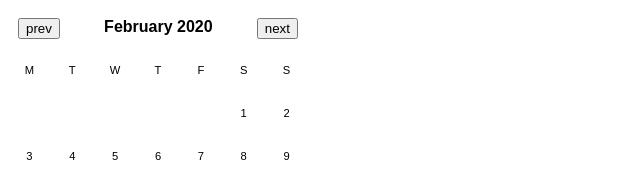
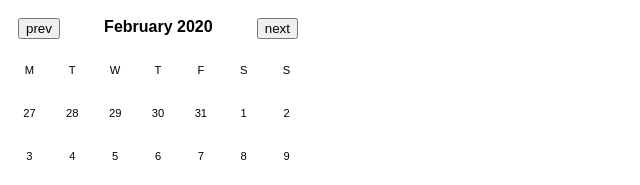
Before and after one commit to akeamwoods/DatePicker, a React (Create React App) app: page / in a window 1280 px wide. Shown: the top 185 px of the page, without its empty margins (0-640 px from the left). Built offline with nearby package versions, Linux system fonts and the light colour scheme; what typesafe-actions would draw is missing.

Commit message:
render prev month days

```diff
--- a/src/components/DatePicker/Date/index.tsx
+++ b/src/components/DatePicker/Date/index.tsx
@@ -1,6 +1,15 @@
 import React from "react";
 import { Wrapper } from "./style";
+import { format } from "date-fns";
 
-export const Date: React.FC<{ day: string }> = ({ day }) => {
-  return <Wrapper>{day !== "0" ? day : undefined}</Wrapper>;
+export const Date: React.FC<{
+  heading?: string;
+  date?: Date;
+  onSelect?: () => void;
+}> = ({ heading, date, onSelect }) => {
+  return (
+    <Wrapper onClick={onSelect ? onSelect : undefined}>
+      {heading ? heading : date ? format(date, "d") : undefined}
+    </Wrapper>
+  );
 };
--- a/src/components/DatePicker/index.tsx
+++ b/src/components/DatePicker/index.tsx
@@ -1,5 +1,13 @@
 import React from "react";
-import { getDaysInMonth, startOfMonth, getDay } from "date-fns";
+import {
+  getDaysInMonth,
+  startOfMonth,
+  getDay,
+  addDays,
+  subMonths,
+  endOfMonth,
+  subDays
+} from "date-fns";
 import { Wrapper, DayWrapper } from "./style";
 import { Date } from "./Date";
 import { Controls } from "./Controls";
@@ -15,13 +23,16 @@ export const DatePicker: React.FC<{
   const daysInMonth = getDaysInMonth(currentPageDate);
 
   const days = [
-    ...dayHeadings,
-    ...Array(paddingDays).fill(0),
+    ...Array(paddingDays)
+      .fill(0)
+      .map((_, i) =>
+        subDays(endOfMonth(subMonths(currentPageDate, 1)), paddingDays - i - 1)
+      ),
     ...Array(daysInMonth)
       .fill(1)
-      .map((_, i) => i + 1)
+      .map((_, i) => addDays(startOfMonth(currentPageDate), i))
   ];
-
+  console.log(days);
   return (
     <Wrapper>
       <Controls
@@ -31,8 +42,11 @@ export const DatePicker: React.FC<{
       />
 
       <DayWrapper>
-        {days.map((day, index) => (
-          <Date key={index} day={day.toString()} />
+        {dayHeadings.map((day, index) => (
+          <Date key={index} heading={day} />
+        ))}
+        {days.map(day => (
+          <Date date={day} />
         ))}
       </DayWrapper>
     </Wrapper>
```
